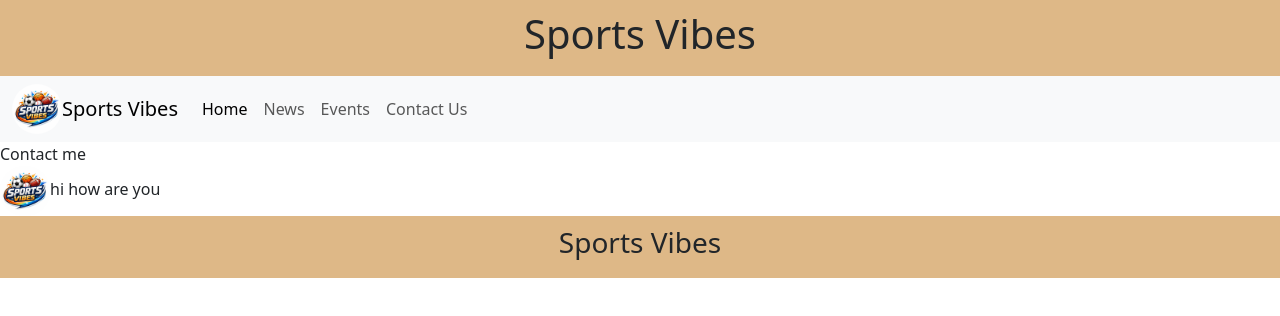
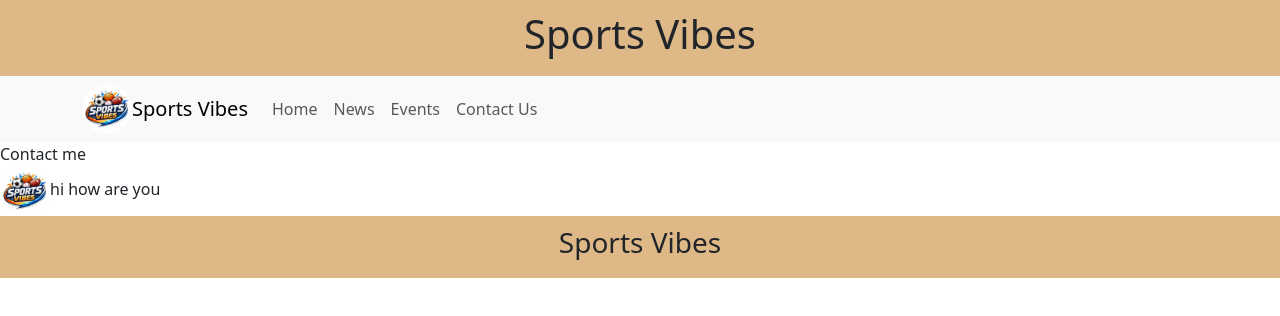
Before and after one commit to kraftifyweb/sportsvibe, a React (Create React App) app: page /contact in a window 1280 px wide. Shown: the top 316 px of the page. Built offline with nearby package versions, Linux system fonts and the light colour scheme.

Commit message:
responsive nav

```diff
--- a/src/comp/Nav/Navi.jsx
+++ b/src/comp/Nav/Navi.jsx
@@ -1,5 +1,8 @@
 import React from "react";
-
+import Container from 'react-bootstrap/Container';
+import Nav from 'react-bootstrap/Nav';
+import Navbar from 'react-bootstrap/Navbar';
+import NavDropdown from 'react-bootstrap/NavDropdown';
 import { Link } from "react-router-dom";
 import logo from "../../sportsvibe.png"
 import './nav.css';
@@ -7,31 +10,20 @@ import './nav.css';
 function Navi() {
   return (
   <div>
-      <nav class="navbar navbar-expand-lg navbar-light bg-light">
-        <div class="container-fluid"><img src={logo} className="App-logo" alt="logo" width="50px"/>
-            <Link class="navbar-brand" to="/">Sports Vibes</Link>
-            <button class="navbar-toggler" type="button" data-bs-toggle="collapse" data-bs-target="#navbarSupportedContent" aria-controls="navbarSupportedContent" aria-expanded="false" aria-label="Toggle navigation">
-                <span class="navbar-toggler-icon"></span>
-            </button>
-            <div class="collapse navbar-collapse" id="navbarSupportedContent">
-                <ul class="navbar-nav me-auto mb-2 mb-lg-0">
-                    <li class="nav-item">
-                        <Link class="nav-link active" aria-current="page" to="/">Home</Link>
-                    </li>
-                    <li class="nav-item">
-                        <Link class="nav-link" to="/news">News</Link>
-                    </li>
-                    <li class="nav-item">
-                        <Link class="nav-link" to="/events">Events</Link>
-                    </li>
-                    <li class="nav-item">
-                        <Link class="nav-link" to="/contact">Contact Us</Link>
-                    </li>
-
-                    </ul>
-                </div>
-            </div>
-        </nav>
+      <Navbar expand="lg" className="bg-body-tertiary">
+      <Container><img src={logo} className="App-logo" alt="logo" width="50px"/>
+        <Navbar.Brand href="/">Sports Vibes</Navbar.Brand>
+        <Navbar.Toggle aria-controls="basic-navbar-nav" />
+        <Navbar.Collapse id="basic-navbar-nav">
+          <Nav className="me-auto">
+            <Link className="nav-link" to="/">Home</Link>
+            <Link className="nav-link" to="/news">News</Link>
+            <Link className="nav-link" to="/events">Events</Link>
+            <Link className="nav-link" to="/contact">Contact Us</Link>
+          </Nav>
+        </Navbar.Collapse>
+      </Container>
+    </Navbar>
     </div>
   );
 }
--- a/src/comp/Nav/nav.css
+++ b/src/comp/Nav/nav.css
@@ -3,6 +3,9 @@ ol{
     justify-content: space-between;
     padding: 40px 200px ;
     background-color: burlywood;
+}
+.nav{
+    padding-right: 10px;
 }
 li{
     list-style: none;
```
